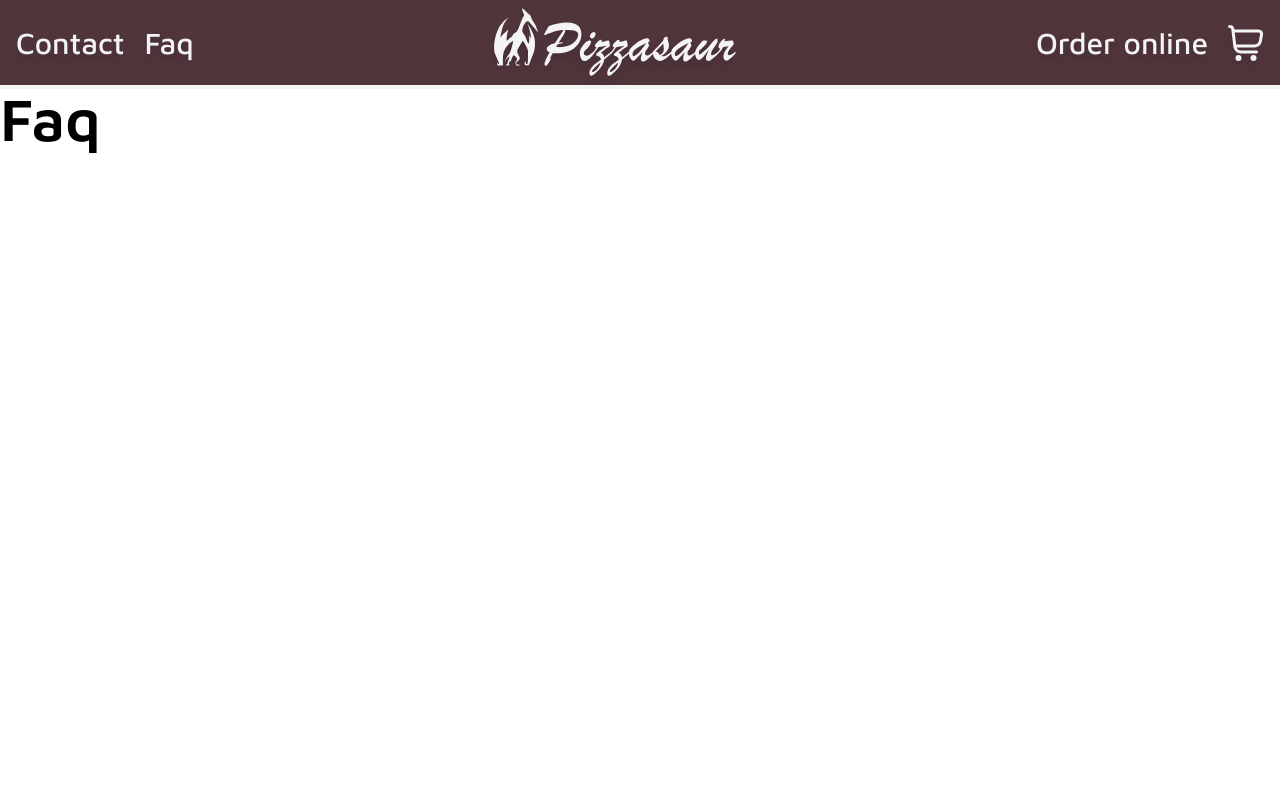
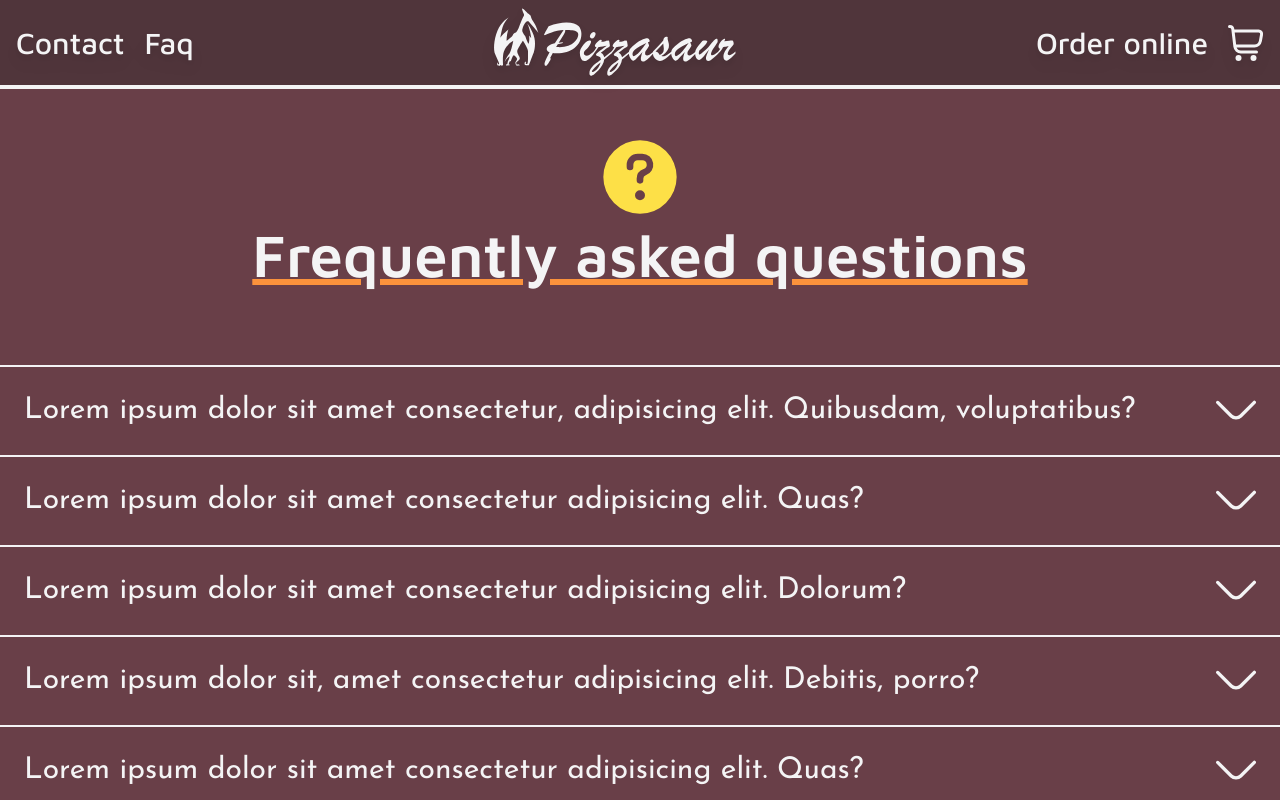
Before and after one commit to CryingEnder/pizzasaur, a React (Vite) app: page /faq in a window 1280 px wide. Shown: the top 800 px of the page. Built offline with nearby package versions, Linux system fonts and the light colour scheme.

Commit message:
Build the Faq component

```diff
--- a/src/App.jsx
+++ b/src/App.jsx
@@ -17,13 +17,12 @@ function App(props) {
             <Fragment>
               <Hero />
               <AboutUs />
-              <Footer />
             </Fragment>
           }
         />
         <Route path="faq" element={<Faq />} />
       </Routes>
-      {/* <Footer /> */}
+      <Footer />
     </BrowserRouter>
   );
 }
--- a/src/components/Faq.jsx
+++ b/src/components/Faq.jsx
@@ -1,7 +1,53 @@
-import React from "react";
+import React, { useState } from "react";
+import Container from "./common/Container";
+import Question from "./common/Question";
+import { QuestionMark } from "./common/Icons";
 
 function Faq(props) {
-  return <h2>Faq</h2>;
+  return (
+    <Container
+      tag="section"
+      stylesOut="bg-red-dark"
+      stylesIn="text-zinc-100 pt-8 laptop:pt-12 pb-20 tablet:pb-24 laptop:pb-28 desktop:pb-32"
+    >
+      <header className="flex flex-col justify-center items-center space-y-2 text-center px-4 mb-12 tablet-small:mb-14 laptop:mb-16 desktop:mb-20">
+        <QuestionMark className="w-10 tablet-small:w-12 tablet:w-14 laptop:w-16 desktop:w-20 fill-current text-yellow-300" />
+        <h2 className="underline underline-offset-2 decoration-orange-400">
+          Frequently asked questions
+        </h2>
+      </header>
+      <main className="flex flex-col w-full divide-y-2 divide-solid divide-zinc-100 border-y-2 border-solid border-zinc-100">
+        <Question
+          question="Lorem ipsum dolor sit amet consectetur, adipisicing elit. Quibusdam, voluptatibus?"
+          answer="Lorem ipsum, dolor sit amet consectetur adipisicing elit. Cupiditate, corrupti distinctio? Laborum exercitationem, harum sed recusandae voluptatum consequatur rerum accusantium."
+        />
+        <Question
+          question="Lorem ipsum dolor sit amet consectetur adipisicing elit. Quas?"
+          answer="Lorem, ipsum dolor sit amet consectetur adipisicing elit. Quam optio enim eius."
+        />
+        <Question
+          question="Lorem ipsum dolor sit amet consectetur adipisicing elit. Dolorum?"
+          answer="Lorem ipsum dolor sit amet consectetur adipisicing elit. Nemo soluta rem sit. Accusamus magni dolore omnis repudiandae, ducimus ea excepturi aspernatur? Corrupti."
+        />
+        <Question
+          question="Lorem ipsum dolor sit, amet consectetur adipisicing elit. Debitis, porro?"
+          answer="Lorem ipsum dolor, sit amet consectetur adipisicing elit. Sit hic quis expedita natus animi ipsa ab exercitationem reiciendis eos."
+        />
+        <Question
+          question="Lorem ipsum dolor sit amet consectetur adipisicing elit. Quas?"
+          answer="Lorem, ipsum dolor sit amet consectetur adipisicing elit. Quam optio enim eius."
+        />
+        <Question
+          question="Lorem ipsum dolor, sit amet consectetur adipisicing elit. Harum, molestias?"
+          answer="Lorem ipsum dolor sit amet consectetur adipisicing elit. Inventore."
+        />
+        <Question
+          question="Lorem ipsum dolor sit amet consectetur adipisicing elit. Quas?"
+          answer="Lorem, ipsum dolor sit amet consectetur adipisicing elit. Quam optio enim eius."
+        />
+      </main>
+    </Container>
+  );
 }
 
 export default Faq;
--- a/src/components/common/Icons.jsx
+++ b/src/components/common/Icons.jsx
@@ -1,4 +1,12 @@
 import React from "react";
+
+function AngleDown({ ...props }) {
+  return (
+    <svg {...props} xmlns="http://www.w3.org/2000/svg" viewBox="0 0 24 24">
+      <path d="M12,17.169a4.985,4.985,0,0,1-3.536-1.462L.293,7.535A1,1,0,0,1,1.707,6.121l8.171,8.172a3.005,3.005,0,0,0,4.244,0l8.171-8.172a1,1,0,1,1,1.414,1.414l-8.171,8.172A4.985,4.985,0,0,1,12,17.169Z" />
+    </svg>
+  );
+}
 
 function CartIcon({ ...props }) {
   return (
@@ -85,4 +93,29 @@ function Phone({ ...props }) {
   );
 }
 
-export { CartIcon, Cross, MenuButton, Facebook, Instagram, Twitter, Phone };
+function QuestionMark({ ...props }) {
+  return (
+    <svg
+      {...props}
+      viewBox="0 0 24 24"
+      width="512"
+      xmlns="http://www.w3.org/2000/svg"
+    >
+      <g>
+        <path d="m12 1a11 11 0 1 0 11 11 11 11 0 0 0 -11-11zm0 18a1.5 1.5 0 1 1 1.5-1.5 1.5 1.5 0 0 1 -1.5 1.5zm1.73-7.52a1.05 1.05 0 0 0 -.73 1v.52a1 1 0 0 1 -2 0v-.51a3.07 3.07 0 0 1 2.09-2.91 1.32 1.32 0 0 0 -.41-2.58h-1.36a1.32 1.32 0 0 0 -1.32 1.32v.68a1 1 0 0 1 -2 0v-.68a3.32 3.32 0 0 1 3.32-3.32h1.36a3.33 3.33 0 0 1 1.05 6.48z" />
+      </g>
+    </svg>
+  );
+}
+
+export {
+  AngleDown,
+  CartIcon,
+  Cross,
+  MenuButton,
+  Facebook,
+  Instagram,
+  Twitter,
+  Phone,
+  QuestionMark,
+};
--- /dev/null
+++ b/src/components/common/Question.jsx
@@ -0,0 +1,50 @@
+import React, { useState } from "react";
+import PropTypes from "prop-types";
+import { AngleDown } from "./Icons";
+
+function Question({ question, answer, ...props }) {
+  const off = "max-h-0 opacity-0 pt-0";
+  const on = "max-h-full opacity-100 pt-4 tablet:pt-6 desktop:pt-8";
+  const up = "rotate-180";
+  const down = "rotate-0";
+  const [visibility, setVisibility] = useState(off);
+  const [rotation, setRotation] = useState("");
+
+  function toggleQuestion() {
+    if (visibility === off) {
+      setVisibility(on);
+      setRotation(up);
+    } else {
+      setVisibility(off);
+      setRotation(down);
+    }
+  }
+
+  return (
+    <article
+      className="cursor-pointer select-none fill-current transition-colors hover:bg-red-darker overflow-hidden p-4 laptop:p-6"
+      onClick={toggleQuestion}
+      {...props}
+    >
+      <div className="flex flex-row max-h-[50rem] justify-between items-center space-x-8">
+        <p className="font-normal">{question}</p>
+        <AngleDown
+          className={`w-6 tablet-small:w-7 tablet:w-8 laptop:w-9 desktop:w-10 transition-transform duration-300 ${rotation}`}
+        />
+      </div>
+      <p className={`${visibility} transition-all w-10/12`}>{answer}</p>
+    </article>
+  );
+}
+
+Question.defaultProps = {
+  question: "Question unknown",
+  answer: "Answer unknown",
+};
+
+Question.propTypes = {
+  question: PropTypes.string,
+  answer: PropTypes.string,
+};
+
+export default Question;
--- a/src/index.css
+++ b/src/index.css
@@ -88,6 +88,10 @@
     @apply scroll-smooth;
   }
 
+  body {
+    @apply bg-red-darker;
+  }
+
   nav {
     @apply text-2xl desktop:text-3xl font-ui font-medium;
   }
```
